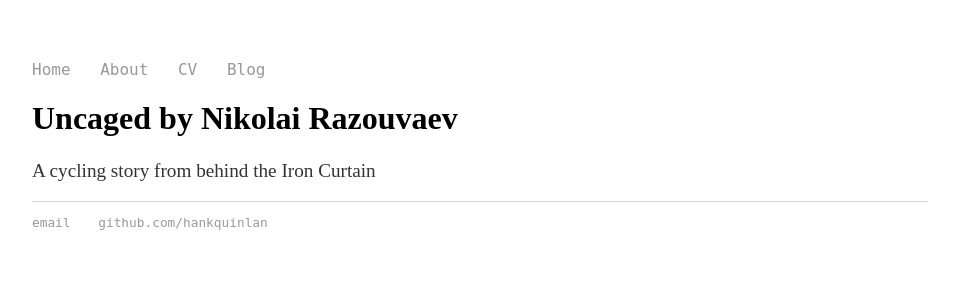
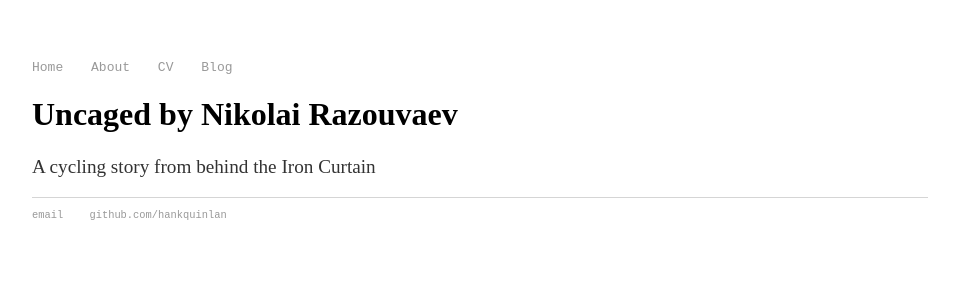
Before and after one commit to nkrzv/nkrzv.github.io, a Jekyll site: the page built from index.html, in a window 1280 px wide. Shown: the top 300 px of the page, without its empty margins (160-1119 px from the left). Built offline with Jekyll 4.4.1, drawn with Linux system fonts in a browser that asks for light colours.

Commit message:
Update main.css

```diff
--- a/css/main.css
+++ b/css/main.css
@@ -3,7 +3,7 @@ body {
     width: 70%;
 }
 nav ul, footer ul {
-    font-family:'monospace';
+    font-family: monospace;
     padding: 0px;
     list-style: none;
     font-weight: normal;
```
